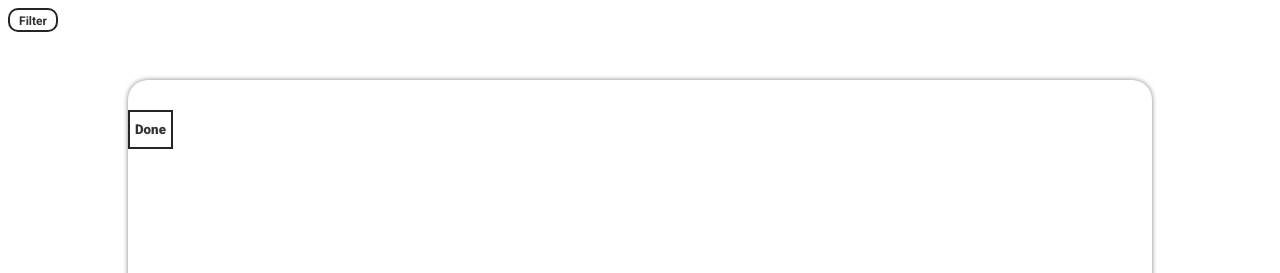
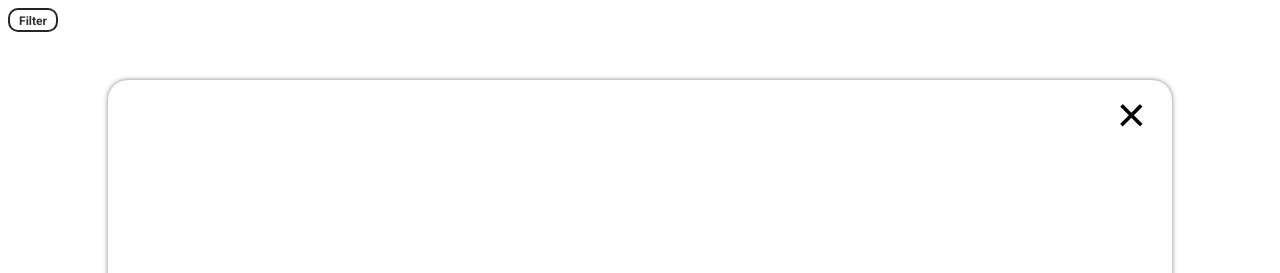
Before and after one commit to cyfake/random-quote-generator, a plain HTML site: page index.html in a window 1280 px wide. Both pictures are taken after a click on the button "Filter". Shown: the top 273 px of the page. Drawn offline with nearby package versions, Linux system fonts and the light colour scheme.

Commit message:
Add close function for filter modal

```diff
--- a/app.js
+++ b/app.js
@@ -7,9 +7,14 @@ generate.addEventListener('click', async function (e) {
     author.innerText = `- ${res.data[0].author}`;
 })
 
-const filter = document.querySelector('#filter-btn')
+const filter = document.querySelector('#filter-btn');
 const card = document.querySelector('.card');
+const close = document.querySelector('.close');
 
 filter.addEventListener('click', function() {
     card.classList.toggle('visible');
 })
+
+close.addEventListener('click', function() {
+    card.classList.toggle('visible');
+})
--- a/index.html
+++ b/index.html
@@ -17,9 +17,7 @@
         </button>
     </header>
     <div class="card">
-        <button class="btn-1" id="card-btn">
-            <span id="card-txt">Done</span>
-        </button>
+        <button class="close">&times;</button>
     </div>
     <div class="container">
         <main>
--- a/styles.css
+++ b/styles.css
@@ -30,8 +30,8 @@ header {
 .card {
     display: flex;
     flex-direction: column;
-    align-items: center;
     align-self: center;
+    padding: 0.05rem 0.2rem;
     border-radius: 0.2rem;
     box-shadow: 0 0 0.05rem rgba(0, 0, 0, 0.5);
     background-color: #fff;
@@ -40,11 +40,19 @@ header {
     position: absolute;
     top: 10vh;
     z-index: 2;
-    visibility: hidden;
+    transform: scale(0);
 }
 
 .visible {
-    visibility: visible;
+    transform: scale(1);;
+}
+
+.close {
+    align-self: flex-end;
+    background-color: #fff;
+    border: none;
+    font-size: 0.5rem;
+    font-weight: 100;
 }
 
 .btn-1 {
@@ -120,13 +128,3 @@ header {
     margin: 0;
     font-size: 0.3rem;
 }
-
-#card-btn {
-    align-self: flex-start;
-    padding: 10px 5px;
-}
-
-#card-txt {
-    font-family: 'Roboto', sans-serif;
-    font-weight: 800;
-}
```
